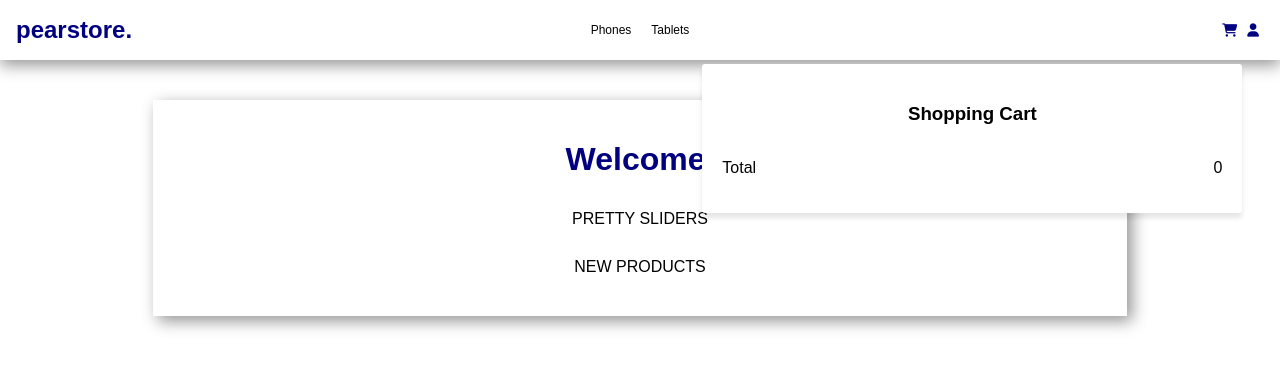
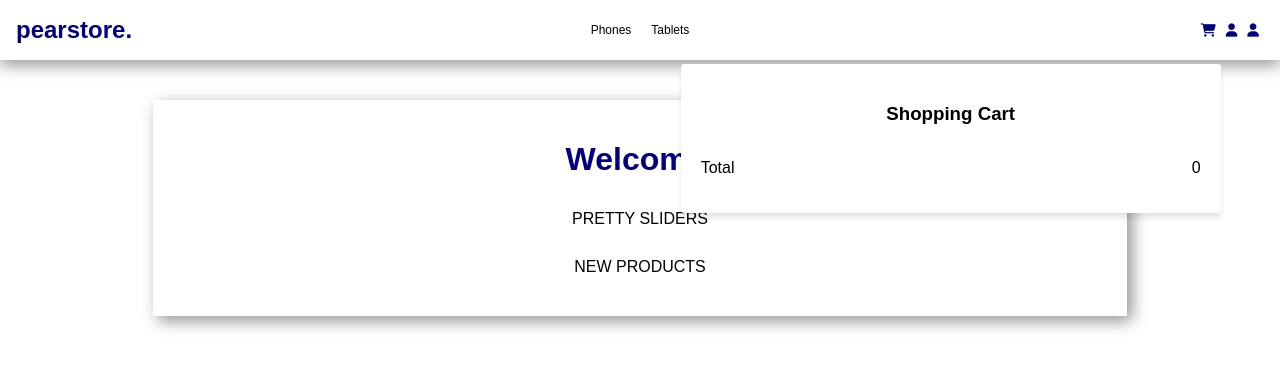
Before and after one commit to thomasdang1996/pear-store-fe, a React (Vite) app: page / in a window 1280 px wide. Both pictures are taken after a click on the button 1229 px from the left and 30 px from the top of the page. Shown: the top 368 px of the page. Built offline with nearby package versions, Linux system fonts and the light colour scheme.

Commit message:
master: simplified dropdown

```diff
--- a/src/App.jsx
+++ b/src/App.jsx
@@ -5,17 +5,91 @@ import { ShoppingCart } from './pages/shopping-cart/ShoppingCart'
 import { User } from './pages/user-menu/User'
 import './App.css'
 import './NavBar.css'
-import { handleOutsideClick } from './utils/OutsideClickEventListener';
 import { useEffect, useState } from 'react'
 import { v4 } from 'uuid'
 
 export default function App() {
-  const [key, setKey] = useState()
+  const [storageKey, setStorageKey] = useState(v4)
+  const [dropdowns, setDropdowns] = useState(
+    [
+      {
+        name: 'cart-dropdown',
+        visible: false,
+        image: <i className="fa-solid fa-cart-shopping" />,
+        component: <ShoppingCart />,
+        ignored: 'remove-button',
+        uniqueKey: true
+      },
+      {
+        name: 'user-dropdown',
+        visible: false,
+        image: <i className="fa-solid fa-user" />,
+        component: <User />
+      },
+      {
+        name: 'random-dropdown',
+        visible: false,
+        image: <i className="fa-solid fa-user" />,
+        component: <User />
+      }
+    ]
+  )
+
+  function openDropdown(dropdownName) {
+    const isVisible = dropdowns
+      .filter(dropdown => dropdown.name == dropdownName)[0]
+      .visible
+    setDropdowns(
+      currentDropdowns =>
+        currentDropdowns.map(
+          dropdown => dropdown.name == dropdownName
+            ? { ...dropdown, visible: !isVisible }
+            : { ...dropdown, visible: false }
+        )
+    )
+  }
 
   // update dropdown key to re-render shopping cart
   useEffect(() => {
-    window.addEventListener('storage', () => setKey(v4))
+    window.addEventListener('storage', () => setStorageKey(v4))
+    const handleEvent = event => {
+      if (event.target.closest(["[dropdown]"]) == null) {
+        setDropdowns(
+          dropdowns => dropdowns.map(dropdown => {
+            if (dropdown.ignored == event.target.className) {
+              return dropdown
+            }
+            return { ...dropdown, visible: false }
+          })
+        )
+      }
+    }
+    document.addEventListener('click', handleEvent)
+    return () => document.removeEventListener('click', handleEvent)
   }, [])
+
+  function getDropDownDom(dropdown) {
+    const dropDownKey = dropdown.uniqueKey
+      ? storageKey
+      : dropdown.name
+    return (
+      <div className={`${dropdown.name}`} dropdown='true' key={dropDownKey}>
+        <button className='dropdown-button' onClick={() => openDropdown(dropdown.name)}>
+          {dropdown.image}
+        </button>
+        <div
+          className={`${dropdown.name}-list`}
+          dropdown-list='true'
+          style={dropdown.visible
+            ? { opacity: 1, pointerEvents: "visible" }
+            : { opacity: 0, pointerEvents: "none" }
+          }>
+          {dropdown.component}
+        </div>
+      </div>
+    )
+  }
+
   return (
     <>
       <header className='sticky'>
@@ -31,22 +105,7 @@ export default function App() {
             </li>
 
             <li className='nav-user'>
-              <div className='cart-dropdown' dropdown='true' key={key}>
-                <button className='dropdown-button' ref={handleOutsideClick('remove-button')} >
-                  <i className="fa-solid fa-cart-shopping" />
-                </button>
-                <div className='dropdown-list' style={{ minWidth: "500px" }}>
-                  <ShoppingCart />
-                </div>
-              </div>
-              <div className='user-dropdown' dropdown='true'>
-                <button className='dropdown-button' ref={handleOutsideClick()} >
-                  <i className="fa-solid fa-user" />
-                </button>
-                <div className='dropdown-list'>
-                  <User />
-                </div>
-              </div>
+              {dropdowns.map(getDropDownDom)}
             </li>
           </ul>
         </nav>
--- a/src/dropdown/Dropdown.css
+++ b/src/dropdown/Dropdown.css
@@ -1,4 +1,4 @@
-.dropdown-button{
+.dropdown-button {
     border: none;
     padding: 0;
     cursor: pointer;
@@ -8,28 +8,30 @@
     color: var(--color);
 }
 
-[dropdown].active>.dropdown-button+.dropdown-list {
+/* [dropdown].active>.dropdown-button+.dropdown-list {
     opacity: 1;
     pointer-events: visible;
-}
+} */
 
-[dropdown]{
+[dropdown] {
     display: flex;
     flex-direction: row-reverse;
 }
-
-.dropdown-list {
+.cart-dropdown-list{
+    min-width: 500px;
+}
+[dropdown-list] {
     position: absolute;
     top: calc(100% + .25rem);
     padding: 20px 20px;
     background-color: white;
     box-shadow: 0 5px 5px 0 rgb(0, 0, 0, .1);
-    opacity: 0;
+    /* opacity: 0; */
     transition: opacity 150ms ease-in-out;
 
-     /* rounded corners */
-     border-radius: 3px;
+    /* rounded corners */
+    border-radius: 3px;
 
     /* Can click items behind the drop-down even if its hidden */
-    pointer-events: none;
+    /* pointer-events: none; */
 }
--- a/src/utils/OutsideClickEventListener.jsx
+++ b/src/utils/OutsideClickEventListener.jsx
@@ -12,9 +12,9 @@ export function handleOutsideClick(...ignoredElements) {
       // if the 'active' token of the elements exists, it removes it
       // from the list and returns false, if it doesn't exist, it is added and returns true
       if (!isDropdown() && !isIgnoredElement()) {
-        toArray(document.querySelectorAll("[dropdown]"))
+        Array.from(document.querySelectorAll("[dropdown]"))
           .filter(dropDown => dropDown != actualDropdown)
-          .filter(dropDown => toArray(dropDown.classList).includes('active'))
+          .filter(dropDown => Array.from(dropDown.classList).includes('active'))
           .forEach(item => item.classList.remove('active'))
       } else if (isClickedButton()) {
         expectedDropdown.classList.toggle('active')
@@ -30,7 +30,7 @@ export function handleOutsideClick(...ignoredElements) {
             .includes(true)
       }
       function isClickedButton() {
-        var button = toArray(actualDropdown.children)
+        var button = Array.from(actualDropdown.children)
           .filter(child => child.tagName == 'BUTTON')[0]
         return eventTarget.closest(`.${button.className}`) != null
       }
@@ -43,12 +43,6 @@ export function handleOutsideClick(...ignoredElements) {
           .split(' ')
           .filter(item => item != 'active')[0]}`
       }
-      function toArray(htmlList) {
-        return Array
-          .prototype
-          .slice
-          .call(htmlList)
-      }
     }
     document.addEventListener('click', handleEvent)
     return () => document.removeEventListener('click', handleEvent)  //to avoid memory leaks
```
Also changed, not shown: src/App.1.jsx (added, +67 -0 lines).
